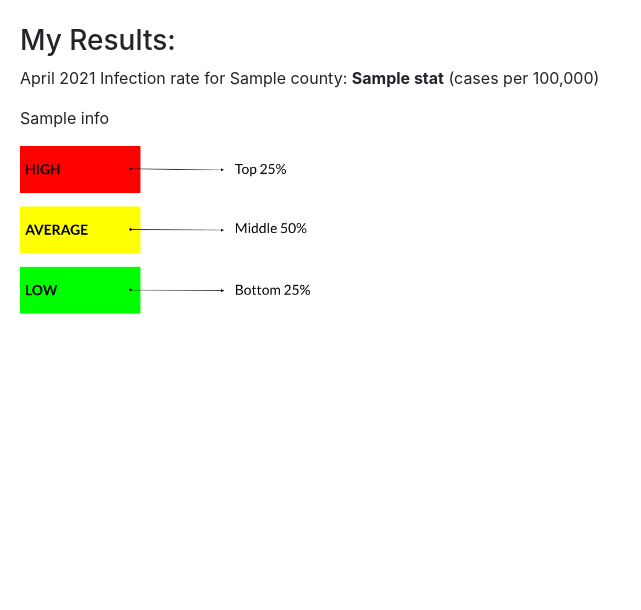
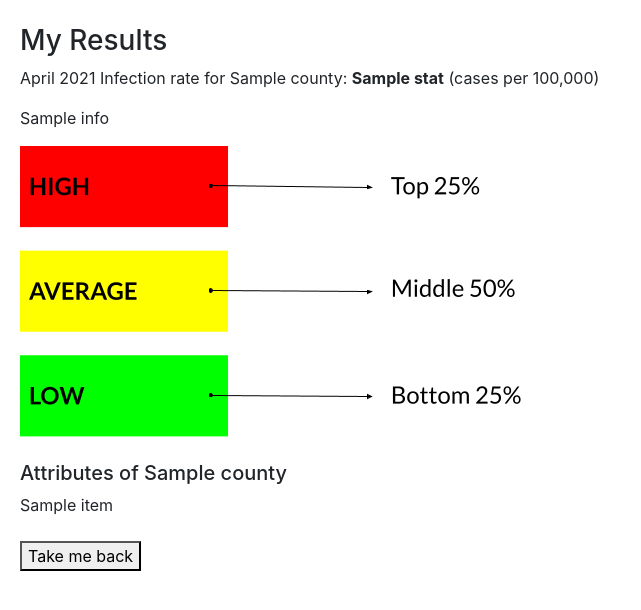
Before and after one commit to kabirmoghe/covidapp, a Flask app: template templates/result.html in a window 1280 px wide. Shown: the part 76-686 px from the top of the page, without its empty margins (0-641 px from the left). Run offline with Flask 2, Linux system fonts and the light colour scheme; the template is opened without the code that fills it: most values are stand-ins (such as "Sample title", 1, 10 or a date in 2020); some libraries are stand-ins or nearby versions.

Commit message:
Update result.html

```diff
--- a/templates/result.html
+++ b/templates/result.html
@@ -4,17 +4,27 @@
 	<title>Live County COVID-19 Data</title>
 	<link rel="stylesheet" type = "text/css" href="{{ url_for('static', filename = 'style.css')}}">
 	<link rel="shortcut icon" href="{{ url_for('static', filename = 'favicon.ico') }}">
-
+	<meta name = 'viewport' content = "width = device-width, initial-scale=1.0">
 </head>
 <body>
 	{% extends "base.html" %}
 	{% block titles %}Result{% endblock %}
-	{% block content%}
+	{% block content %}
 	<br>
-	<h3>My Results:</h3>
+	<h3>My Results</h3>
+
 	<p>April 2021 Infection rate for {{county}}: <strong>{{stat}}</strong> (cases per 100,000)</p>
 	<p>{{info}}</p>
-	<img style="max-width: 300px; height: auto;" src="{{url_for('static', filename='ratechart.png')}}" alt="Breakdown of Infection Rates and Rankings">
+	<img style="max-width: 100%; height: auto;" src="{{url_for('static', filename='ratechart.png')}}" alt="Breakdown of Infection Rates and Rankings">
+	<h5><br>Attributes of {{county}}</h5>
+	<div style="overflow-x:auto;">
+	{% for item in tbl%}
+            {{ item|safe }}
+	{% endfor %}
+	</div>
+	<br>
+	<button onclick="location.href = '/countyinfo';">Take me back</button>
+
 	{% endblock %}
 </body>
 </html>
```
